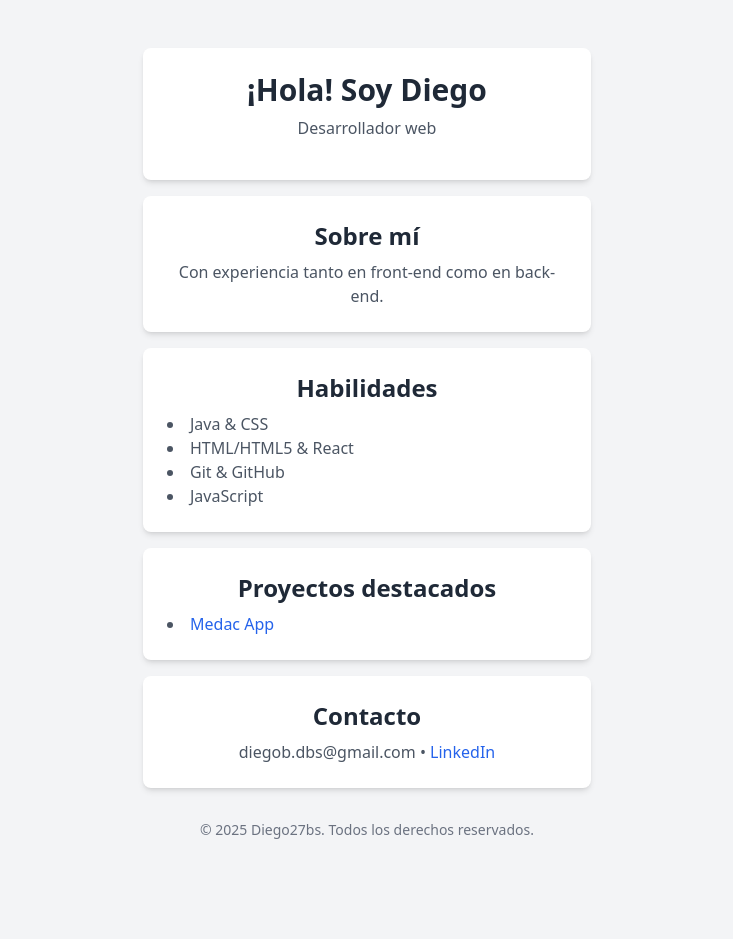
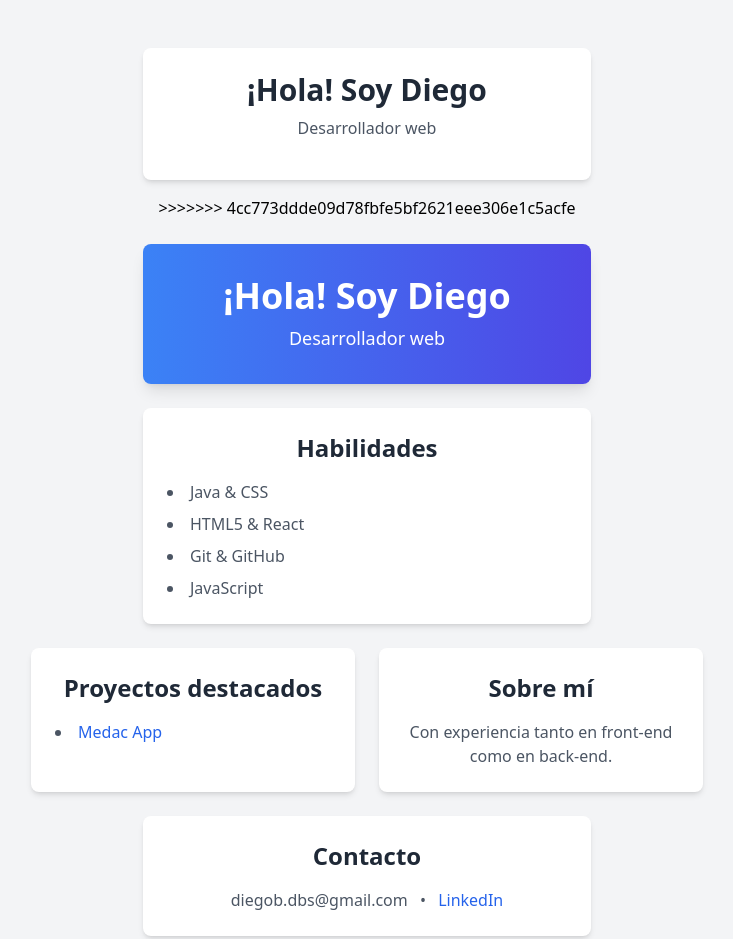
Before and after one commit to Diego27bs/Diego27bs.github.io, a plain HTML site: page index.html in a window 1280 px wide. Shown: the top 939 px of the page, without its empty margins (273-1006 px from the left). Before the commit the page ends 872 px from the top, so only its background shows below. Drawn offline with nearby package versions, Linux system fonts and the light colour scheme.

Commit message:
Update index.html

```diff
--- a/index.html
+++ b/index.html
@@ -1,54 +1,100 @@
 <!DOCTYPE html>
 <html lang="es">
 <head>
-  <meta charset="UTF-8"> <!-- Codificación de caracteres -->
-  <meta name="viewport" content="width=device-width, initial-scale=1.0"> <!-- Responsive en móviles -->
+  <meta charset="UTF-8"> <!-- Codificación de caracteres UTF-8 -->
+  <meta name="viewport" content="width=device-width, initial-scale=1.0"> <!-- Hace la página responsive -->
   <title>Mi Landing Page</title>
-  <!-- Tailwind CSS vía CDN -->
+
+  <!-- Carga Tailwind CSS via CDN -->
   <script src="https://cdn.tailwindcss.com"></script>
 </head>
 <body class="bg-gray-100 font-sans text-center p-8">
+
   <!-- --- Header --- -->
   <section class="bg-white p-6 rounded-lg shadow-md max-w-md mx-auto my-4">
     <h1 class="text-3xl font-bold text-gray-800 mb-2">¡Hola! Soy Diego</h1> <!-- Título principal -->
     <p class="text-gray-600 mb-4">Desarrollador web</p> <!-- Descripción -->
   </section>
+>>>>>>> 4cc773ddde09d78fbfe5bf2621eee306e1c5acfe
 
-  <!-- --- Sobre mí --- -->
-  <section class="bg-white p-6 rounded-lg shadow-md max-w-md mx-auto my-4">
-    <h2 class="text-2xl font-semibold text-gray-800 mb-2">Sobre mí</h2> <!-- Subtítulo -->
-    <p class="text-gray-600">Con experiencia tanto en front-end como en back-end.</p>
-  </section>
+  <!-- --- Header visual con degradado y sombra --- -->
+  <header class="bg-gradient-to-r from-blue-500 to-indigo-600 text-white p-8 rounded-lg shadow-lg max-w-md mx-auto my-6">
+    <!-- bg-gradient-to-r: degradado horizontal; from-blue-500: inicio azul; to-indigo-600: fin índigo; text-white: texto blanco; p-8: padding; rounded-lg: bordes redondeados; shadow-lg: sombra pronunciada; max-w-md: ancho máximo medio; mx-auto: centra horizontalmente; my-6: margen vertical -->
+    <h1 class="text-4xl font-bold mb-2">
+      ¡Hola! Soy Diego
+    </h1> <!-- text-4xl: tamaño de texto muy grande; font-bold: negrita; mb-2: margen inferior de 0.5rem -->
+    <p class="text-lg">
+      Desarrollador web
+    </p> <!-- text-lg: tamaño de texto grande -->
+  </header>
 
-  <!-- --- Habilidades --- -->
-  <section class="bg-white p-6 rounded-lg shadow-md max-w-md mx-auto my-4">
-    <h2 class="text-2xl font-semibold text-gray-800 mb-2">Habilidades</h2>
-    <ul class="list-disc list-inside text-gray-600 text-left">
-      <li>Java & CSS</li> <!-- Habilidad 1 -->
-      <li>HTML/HTML5 & React</li> <!-- Habilidad 2 -->
-      <li>Git & GitHub</li> <!-- Habilidad 3 -->
-      <li>JavaScript</li> <!-- Habilidad 4 -->
+  <!-- --- Habilidades en tarjeta blanca con espacio --- -->
+  <section class="bg-white p-6 rounded-lg shadow-md max-w-md mx-auto my-6">
+    <!-- bg-white: fondo blanco; p-6: padding de 1.5rem; rounded-lg: bordes redondeados; shadow-md: sombra media; max-w-md: ancho máximo medio; mx-auto: centra horizontal; my-6: margen vertical -->
+    <h2 class="text-2xl font-semibold text-gray-800 mb-4">
+      Habilidades
+    </h2> <!-- text-2xl: texto grande; font-semibold: seminegrita; text-gray-800: texto gris oscuro; mb-4: margen inferior de 1rem -->
+    <ul class="list-disc list-inside text-gray-600 space-y-2 text-left">
+      <!-- list-disc: viñetas circulares; list-inside: viñetas dentro del contenedor; text-gray-600: texto gris medio; space-y-2: espacio vertical entre ítems; text-left: alineación izquierda -->
+      <li>Java & CSS</li>
+      <li>HTML5 & React</li>
+      <li>Git & GitHub</li>
+      <li>JavaScript</li>
     </ul>
   </section>
 
-  <!-- --- Proyectos --- -->
-  <section class="bg-white p-6 rounded-lg shadow-md max-w-md mx-auto my-4">
-    <h2 class="text-2xl font-semibold text-gray-800 mb-2">Proyectos destacados</h2>
-    <ul class="list-disc list-inside text-gray-600 text-left">
-      <li><a href="https://..." target="_blank" class="text-blue-600 hover:underline">Medac App</a></li> <!-- Proyecto 1 -->
-    </ul>
-  </section>
+  <!-- --- Layout de Proyectos y Sobre mí (Grid) --- -->
+  <div class="max-w-2xl mx-auto grid grid-cols-1 md:grid-cols-2 gap-6 my-6">
+    <!-- max-w-2xl: ancho máximo grande; mx-auto: centra horizontalmente; grid: usa CSS Grid; grid-cols-1: 1 columna por defecto; md:grid-cols-2: 2 columnas en pantallas medianas o mayores; gap-6: espacio entre filas y columnas; my-6: margen vertical -->
+    <section class="bg-white p-6 rounded-lg shadow-md">
+      <!-- bg-white: fondo blanco; p-6: padding; rounded-lg: bordes redondeados; shadow-md: sombra media -->
+      <h2 class="text-2xl font-semibold text-gray-800 mb-4">
+        Proyectos destacados
+      </h2> <!-- text-2xl: texto grande; font-semibold: seminegrita; text-gray-800: gris oscuro; mb-4: margen inferior -->
+      <ul class="list-disc list-inside text-gray-600 space-y-2 text-left">
+        <!-- same clases de lista -->
+        <li>
+          <a href="https://github.com/Diego27bs/medac-app" target="_blank" class="text-blue-600 hover:underline">
+            Medac App
+          </a> <!-- text-blue-600: enlace azul; hover:underline: subraya al pasar ratón -->
+        </li>
+      </ul>
+    </section>
+    <section class="bg-white p-6 rounded-lg shadow-md">
+      <!-- misma explicación de clases -->
+      <h2 class="text-2xl font-semibold text-gray-800 mb-4">
+        Sobre mí
+      </h2>
+      <p class="text-gray-600">
+        Con experiencia tanto en front-end como en back-end.
+      </p> <!-- text-gray-600: texto gris medio -->
+    </section>
+  </div>
 
   <!-- --- Contacto --- -->
-  <section class="bg-white p-6 rounded-lg shadow-md max-w-md mx-auto my-4">
-    <h2 class="text-2xl font-semibold text-gray-800 mb-2">Contacto</h2>
+  <section class="bg-white p-6 rounded-lg shadow-md max-w-md mx-auto my-6">
+    <!-- Explicación repetida de clases -->
+    <h2 class="text-2xl font-semibold text-gray-800 mb-4">
+      Contacto
+    </h2>
     <p class="text-gray-600">
-      <a href="mailto:diegob.dbs@gmail.com" class="hover:underline">diegob.dbs@gmail.com</a> •
-      <a href="https://linkedin.com/in/dbs27272727" target="_blank" class="text-blue-600 hover:underline">LinkedIn</a>
+
+      <a href="mailto:diegob.dbs@gmail.com" class="hover:underline">
+        diegob.dbs@gmail.com
+      </a> <!-- hover:underline: subraya al pasar ratón -->
+      <span class="mx-2">•</span> <!-- mx-2: margen horizontal -->
+      <a href="https://www.linkedin.com/in/dbs27272727/" target="_blank" class="text-blue-600 hover:underline">
+        LinkedIn
+      </a> <!-- text-blue-600: color azul; hover:underline: subrayado al hover -->
+
+
     </p>
   </section>
 
   <!-- --- Footer --- -->
-  <footer class="text-gray-500 text-sm mt-8">&copy; 2025 Diego27bs. Todos los derechos reservados.</footer>
+  <footer class="text-gray-500 text-sm mt-8">
+    <!-- text-gray-500: gris claro; text-sm: texto pequeño; mt-8: margen superior de 2rem -->
+    &copy; 2025 Diego27bs. Todos los derechos reservados.
+  </footer>
 </body>
 </html>
```
